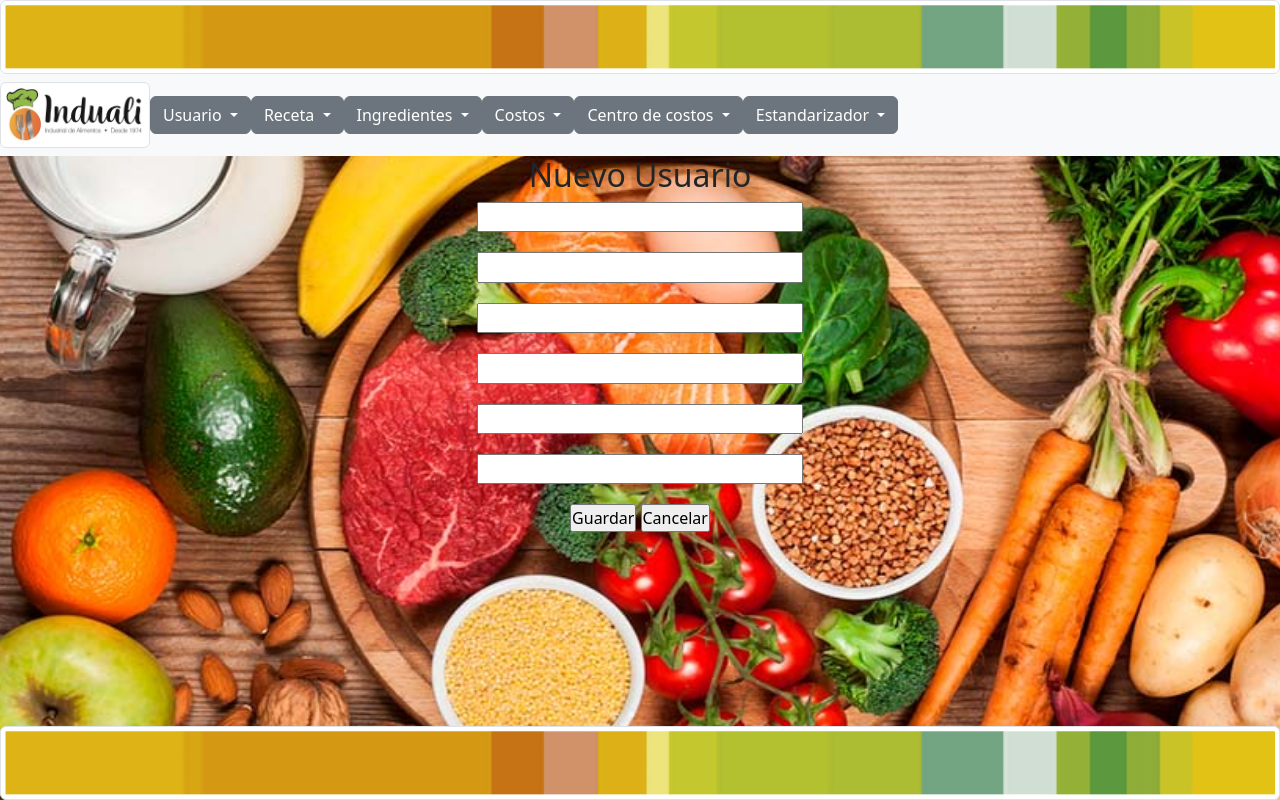
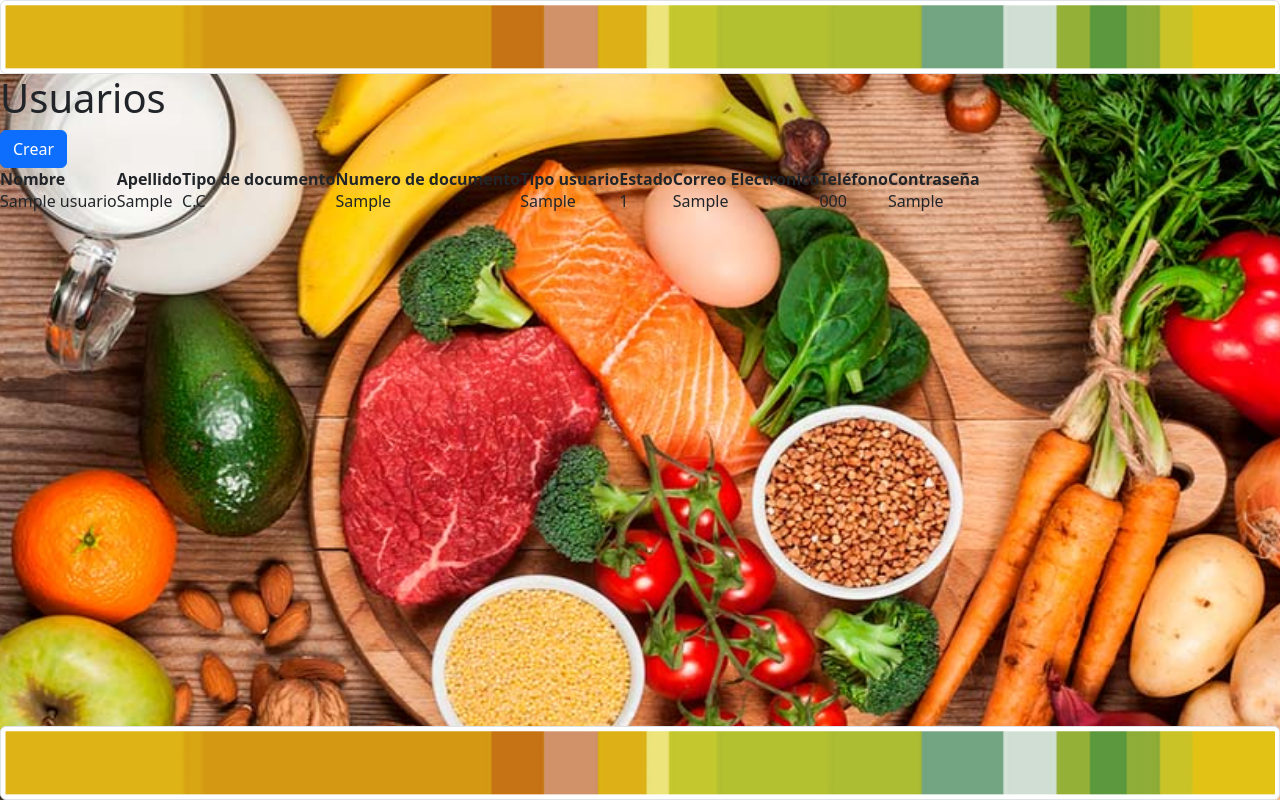
Before and after one commit to JenniferVR2022/ProyectoINDUALI, a Django app: template base/templates/usuarios/usuarios.html in a window 1280 px wide. Run offline with Django 4.2, Linux system fonts and the light colour scheme; the template is opened without the code that fills it: values that come from a table or form of the project are taken from there, others are empty; tables that the repository leaves empty hold one stand-in row (values such as "Sample post"); parts of the project's set-up code (start-up, migrations or seed data) failed here and were passed over; some libraries are stand-ins or nearby versions.

Commit message:
Modulo Usuario

```diff
--- a/base/templates/usuarios/usuarios.html
+++ b/base/templates/usuarios/usuarios.html
@@ -3,122 +3,35 @@
 {% block contenido %}
 
 
-    <div class="s="row banner bg-fondo_guinda"
 
-    <section class="col-lg-12 bloque_header_B">
+<h1>Usuarios</h1>
 
-     <nav class="navbar navbar-expand-lg navbar-light bg-light">
-        <img class="img-thumbnail img-fluid" img src="Img\Logo.jpg" width="150" height="50">
-         <button class="navbar-toggler" type="button" data-toggle="collapse" data-target="#navbarNav" aria-controls="navbarNav" aria-expanded="false" aria-label="Toggle navigation">
-            <span class="navbar-toggler-icon"></span>
-        </button>
+<a class="btn btn-primary" href="{% url 'usuarios_crear' %}">Crear</a>
 
-        <div class="collapse navbar-collapse" id="navbarNav">
-         <ul class="navbar-nav">
-           <li class="nav-item active">
-        <div class="dropdown">
-             <button class="btn btn-secondary dropdown-toggle" type="button" id="dropdownMenuButton" data-toggle="dropdown" aria-haspopup="true" aria-expanded="false">
-             Usuario
-             </button>
-             <div class="dropdown-menu" aria-labelledby="dropdownMenuButton">
-               <a class="dropdown-item" href="#">Nuevo</a>
-               <a class="dropdown-item" href="#">Editar</a>
-               <a class="dropdown-item" href="#">Buscar</a>
-               <a class="dropdown-item" href="#">Permisos</a>
-             </div>
-           </div>
-         </li>
-
-         <li class="nav-item active">
-           <div class="dropdown">
-             <button class="btn btn-secondary dropdown-toggle" type="button" id="dropdownMenuButton" data-toggle="dropdown" aria-haspopup="true" aria-expanded="false">
-             Receta
-             </button>
-             <div class="dropdown-menu" aria-labelledby="dropdownMenuButton">
-               <a class="dropdown-item" href="#">Nuevo</a>
-               <a class="dropdown-item" href="#">Buscar</a>
-               <a class="dropdown-item" href="#">Exportar</a>
-               <a class="dropdown-item" href="#">Importar</a>
-               <a class="dropdown-item" href="#">Componente</a>
-
-             </div>
-           </div>
-         </li>
-
-         <li class="nav-item active">
-           <div class="dropdown">
-             <button class="btn btn-secondary dropdown-toggle" type="button" id="dropdownMenuButton" data-toggle="dropdown" aria-haspopup="true" aria-expanded="false">
-             Ingredientes
-             </button>
-             <div class="dropdown-menu" aria-labelledby="dropdownMenuButton">
-               <a class="dropdown-item" href="#">Nuevo</a>
-               <a class="dropdown-item" href="#">Buscar</a>
-               <a class="dropdown-item" href="#">Exportar</a>
-               <a class="dropdown-item" href="#">Importar</a>
-             </div>
-           </div>
-         </li>
-
-         <li class="nav-item active">
-           <div class="dropdown">
-             <button class="btn btn-secondary dropdown-toggle" type="button" id="dropdownMenuButton" data-toggle="dropdown" aria-haspopup="true" aria-expanded="false">
-             Costos
-             </button>
-             <div class="dropdown-menu" aria-labelledby="dropdownMenuButton">
-               <a class="dropdown-item" href="#">Nuevo</a>
-               <a class="dropdown-item" href="#">Buscar</a>
-               <a class="dropdown-item" href="#">Exportar</a>
-               <a class="dropdown-item" href="#">Importar</a>
-             </div>
-           </div>
-         </li>
-
-         <li class="nav-item active">
-           <div class="dropdown">
-             <button class="btn btn-secondary dropdown-toggle" type="button" id="dropdownMenuButton" data-toggle="dropdown" aria-haspopup="true" aria-expanded="false">
-             Centro de costos
-             </button>
-             <div class="dropdown-menu" aria-labelledby="dropdownMenuButton">
-               <a class="dropdown-item" href="#">Nuevo</a>
-               <a class="dropdown-item" href="#">Editar</a>
-               <a class="dropdown-item" href="#">Buscar</a>
-           </div>
-           </div>
-         </li>
-
-         <li class="nav-item active">
-           <div class="dropdown">
-             <button class="btn btn-secondary dropdown-toggle" type="button" id="dropdownMenuButton" data-toggle="dropdown" aria-haspopup="true" aria-expanded="false">
-             Estandarizador
-             </button>
-             <div class="dropdown-menu" aria-labelledby="dropdownMenuButton">
-               <a class="dropdown-item" href="#">Estandarizador</a>
-               <a class="dropdown-item" href="#">Lista de precios</a>
-
-             </div>
-           </div>
-        </ul>
-       </div>
-     </center>
-
-     </nav>
-
- </section>
- </div>
-
- <section class="form-register">
-     <center>
-     <h2>Nuevo Usuario</h2>
-     <h4><input class="controls" type="text" name="nombres" id="nombres" placeholder="      "></h4>
-     <h4><input class="controls" type="text" name="apellidos" id="apellidos" placeholder="      "></h4>
-     <h4> <input class="controls" type="text" name="correo" id="correo" placeholder="     "></h4>
-     <h4><input class="controls" type="email" name="correo" id="correo" placeholder="       "></h4>
-     <h4> <input class="controls" type="password" name="correo" id="correo" placeholder="         "></h4>
-     <h4><input class="controls" type="text" name="correo" id="correo" placeholder="      "></h4>
-
-     <input class="botons" type="submit" value="Guardar">
-     <input class="botons" type="submit" value="Cancelar">
-     </center>
-   </section>
-
+<table>
+    <tr>
+        <th>Nombre</th>
+        <th>Apellido</th>
+        <th>Tipo de documento</th>
+        <th>Numero de documento</th>
+        <th>Tipo usuario</th>
+        <th>Estado</th>
+        <th>Correo Electronico</th>
+        <th>Teléfono</th>
+        <th>Contraseña</th>
+    </tr>
+    <tr>
+     {%for usuario in usuarios %}
+      <td>{{usuario.nombre}}</td>
+      <td>{{usuario.apellido}}</td>
+      <td>{{usuario.tipoDocumento}}</td>
+      <td>{{usuario.numeroDocumento}}</td>
+      <td>{{usuario.tipoUsuario}}</td>
+      <td>{{usuario.estado}}</td>
+      <td>{{usuario.correoElectronico}}</td>
+      <td>{{usuario.telefono}}</td>
+      <td>{{usuario.clave}}</td>
+     {% endfor %}
+    </tr>
+</table>
    {% endblock contenido %}
--- a/base/urls.py
+++ b/base/urls.py
@@ -25,4 +25,5 @@ urlpatterns = [
     path('',inicio,name='inicio'),
     path('menu/',principal,name='menu-principal'),
     path('usuarios/',include('usuarios.urls'))
+
 ]
--- a/usuarios/forms.py
+++ b/usuarios/forms.py
@@ -1,5 +1,6 @@
+from dataclasses import field
 from django.forms import ModelForm
-from usuarios.models import  Usuario
+from usuarios.models import Usuario
 
 
 class UsuarioForm(ModelForm):
--- a/usuarios/models.py
+++ b/usuarios/models.py
@@ -1,3 +1,34 @@
+from enum import unique
+from msilib.schema import Control
+from unittest.util import _MAX_LENGTH
 from django.db import models
 from django.utils.translation import gettext_lazy as _
+
 # Create your models here.
+
+class Usuario (models.Model):
+
+    nombre=models.CharField(max_length=50, verbose_name="Nombre")
+    apellido=models.CharField(max_length=50, verbose_name="Apellido")
+    class TipoDocumento(models.TextChoices):
+        CC='C.C', _('Cédula de Ciudadanía')
+        CE='C.E', _('Cédula de Extranjería')
+        TI='T.I', _('Tarjeta de Identidad')
+        OT='Otro', _('Otro Tipo de Documento')
+    tipoDocumento=models.CharField(max_length=4, choices=TipoDocumento.choices, default=TipoDocumento.CC, verbose_name="Tipo de Documento")
+    numeroDocumento=models.CharField(unique=True, max_length=10, verbose_name="Numero de documento")
+    tipoUsuario=models.CharField(max_length=30, verbose_name="Tipo de usuario")
+    estado=models.CharField(max_length=50, verbose_name="Estado")
+    correoElectronico=models.CharField(max_length=50, verbose_name="Correo electrónico")
+    telefono=models.CharField(max_length=20, verbose_name="Teléfono")
+    clave=models.CharField(max_length=50, verbose_name="Contraseña")
+
+    class Rol(models.TextChoices):
+        Administrador='Administrador', _('Administrador')
+        Empleado='Empleado', _('Empleado')
+
+    rol=models.CharField(max_length=13, choices=Rol.choices, default=Rol.Empleado, verbose_name="Rol")
+    class Estado(models.TextChoices):
+        ACTIVO='1', _('Activo')
+        INACTIVO='0', _('Inactivo')
+    estado=models.CharField(max_length=1, choices=Estado.choices, default=Estado.ACTIVO, verbose_name="Estado")
--- a/usuarios/urls.py
+++ b/usuarios/urls.py
@@ -1,6 +1,9 @@
 from django.urls import path
-from usuarios.views import usuarios
+from usuarios.views import usuarios,usuarios_crear
 
 urlpatterns = [
+
 path('usuario/',usuarios,name="usuarios"),
+path('crear/',usuarios_crear,name="usuarios_crear"),
+
 ]
```
Also changed, not shown: base/templates/usuarios/usuarios_crear.html (added, +12 -0 lines), usuarios/views.py (+21 -1 lines), db.sqlite3, usuarios/migrations/0001_initial.py (added).
